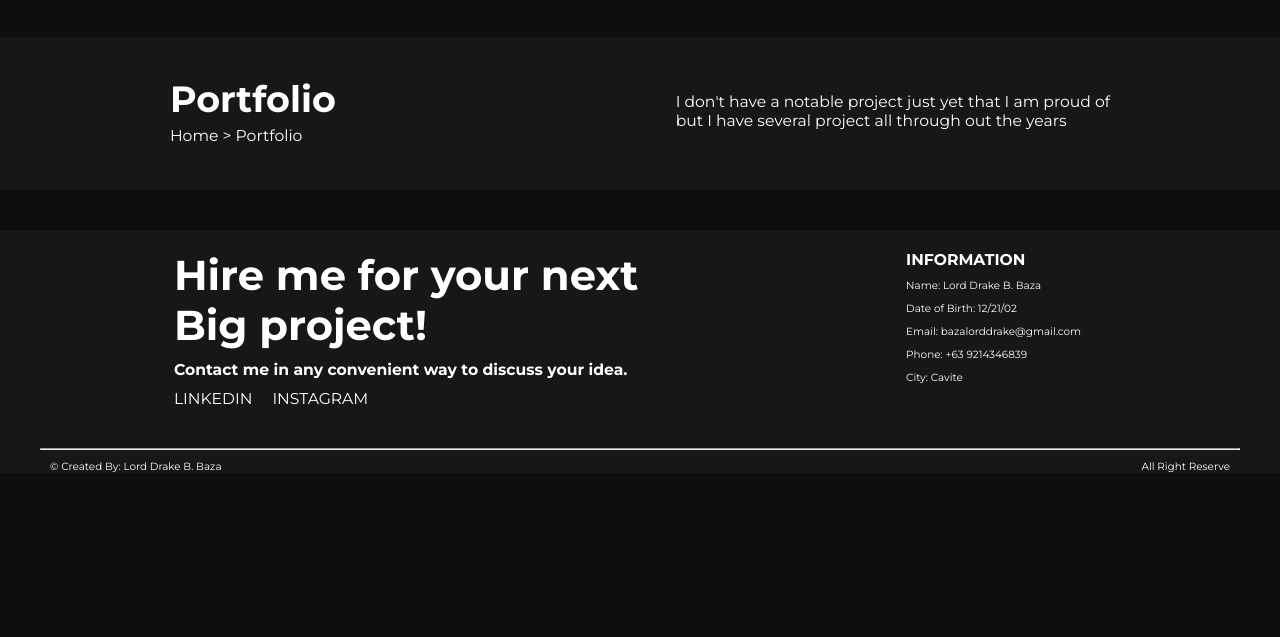
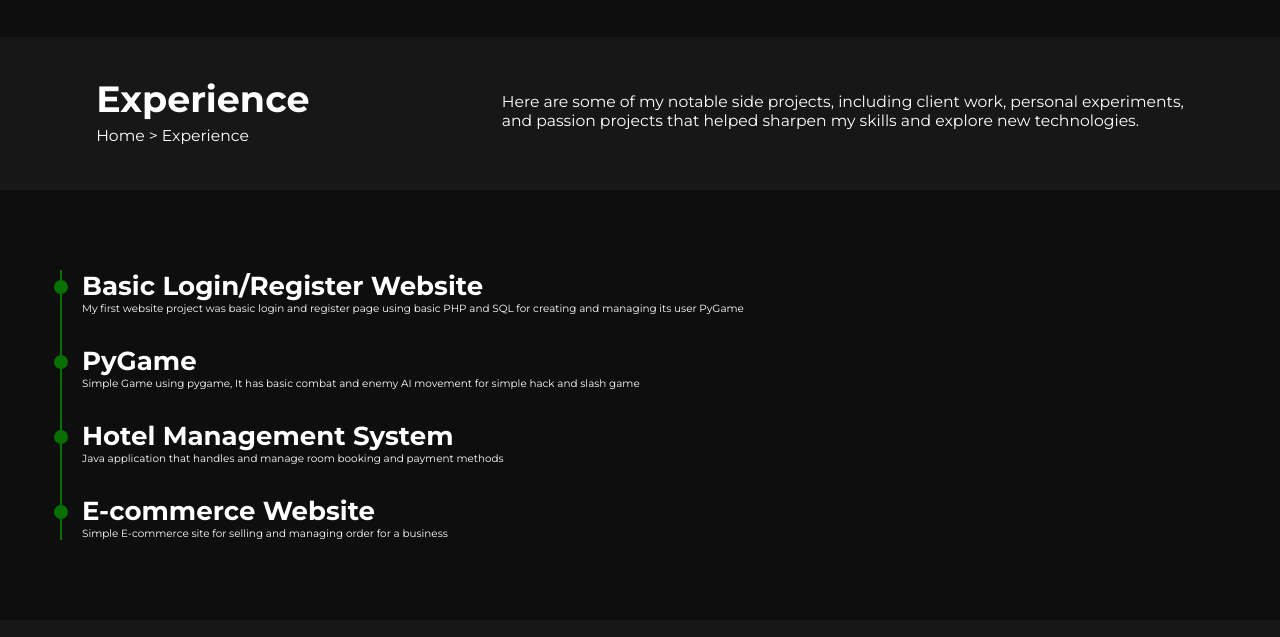
Before and after one commit to AeKard/myWeb, a plain HTML site: page experience.html in a window 1280 px wide. Shown: the part 83-720 px from the top of the page. Drawn offline with Linux system fonts and the light colour scheme.

Commit message:
experiencechanges

```diff
--- a/experience.html
+++ b/experience.html
@@ -40,12 +40,45 @@
         </header>
         <section class="info">
             <div>
-                <h1>Portfolio</h1>
-                <p>Home <span> &gt; </span> Portfolio</p>
+                <h1>Experience</h1>
+                <p>Home <span> &gt; </span> Experience</p>
             </div>
             <div>
-                <p>I don't have a notable project just yet that I am proud of <br>
-                    but I have several project all through out the years</p>
+                <p>Here are some of my notable side projects, including client work, personal experiments,<br> and passion projects that helped sharpen my skills and explore new technologies.</p>
+            </div>
+        </section>
+        <section class="experience">
+            <div class="timeline-container">
+
+                <div class="timeline-item">
+                    <div class="timeline-dot"></div>
+                    <div class="timeline-content">
+                        <h1>Basic Login/Register Website</h1>
+                        <p>My first website project was basic login and register page using basic PHP and SQL for creating and managing its user
+                            PyGame</p>
+                    </div>
+                </div>
+                <div class="timeline-item">
+                    <div class="timeline-dot"></div>
+                    <div class="timeline-content">
+                        <h1>PyGame</h1>
+                        <p>Simple Game using pygame, It has basic combat and enemy AI movement for simple hack and slash game</p>
+                    </div>
+                </div>
+                <div class="timeline-item">
+                    <div class="timeline-dot"></div>
+                    <div class="timeline-content">
+                        <h1>Hotel Management System</h1>
+                        <p>Java application that handles and manage room booking and payment methods</p>
+                    </div>
+                </div>
+                <div class="timeline-item">
+                    <div class="timeline-dot"></div>
+                    <div class="timeline-content">
+                        <h1>E-commerce Website</h1>
+                        <p> Simple E-commerce site for selling and managing order for a business</p>
+                    </div>
+                </div>
             </div>
         </section>
         <footer>
--- a/style/experience.css
+++ b/style/experience.css
@@ -19,6 +19,29 @@
     margin-bottom: 5px;
   }
 
+.experience{
+  margin:80px;
+  position: relative;
+  margin-left: 60px;
+  border-left: 2px solid #086f01;
+}
+.timeline-container{
+  margin: 20px ;
+}
+.timeline-item {
+  position: relative;
+  margin-bottom: 30px;
+}
+
+.timeline-dot {
+  position: absolute;
+  left: -28px;
+  top: 10px;
+  width: 14px;
+  height: 14px;
+  background: #086f01;
+  border-radius: 50%;
+}
 
 /*footer*/
 
@@ -65,3 +88,19 @@ footer{
     justify-content: space-between;
     margin: 10px;
   }
+
+  @media screen and (max-width: 800px){
+
+    .info{
+      text-align: center;
+    }
+    .info div{
+      margin: 20px;
+    }
+    .experience{
+      margin-left: 25px;
+    }
+    .upper-footer{
+      flex-direction: column;
+    }
+}
--- a/style/global.css
+++ b/style/global.css
@@ -154,12 +154,13 @@ nav ul li a:hover::after {
     list-style: none;
 }
 #side-container ul li{
-    padding: 10px;
-    margin-bottom: 10px;
     transition: all 0.8s ease;
 }
 #side-container ul li a{
+    padding: 0;
     font-size: 1rem;
+    display: flex;
+    width: 100%;
 }
 #side-container ul li:hover{
     background-color: #086f01;
```
